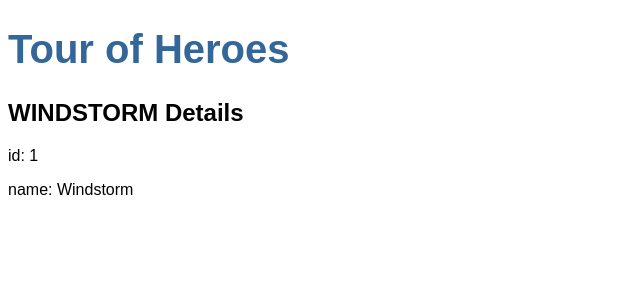
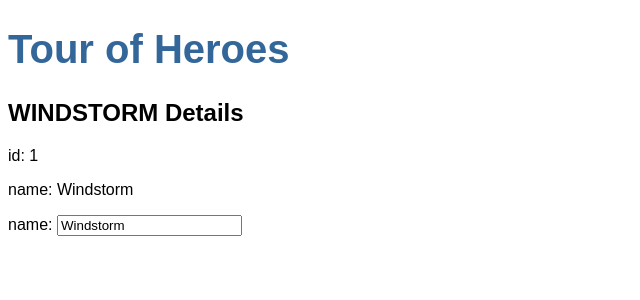
Before and after one commit to jcarlosj/angular-tour-of-heroes, an Angular app: page / in a window 1280 px wide. Shown: the top 300 px of the page, without its empty margins (0-640 px from the left). Built offline with nearby package versions, Linux system fonts and the light colour scheme.

Commit message:
[+] heroes.component: FormModule / [(ngModel)] para editar Hero a traves de un formulario

```diff
--- a/src/app/app.module.ts
+++ b/src/app/app.module.ts
@@ -1,5 +1,6 @@
 import { NgModule } from '@angular/core';
 import { BrowserModule } from '@angular/platform-browser';
+import { FormsModule } from '@angular/forms'; // <-- NgModel lives here
 
 import { AppComponent } from './app.component';
 import { HeroesComponent } from './heroes/heroes.component';
@@ -10,7 +11,8 @@ import { HeroesComponent } from './heroes/heroes.component';
     HeroesComponent
   ],
   imports: [
-    BrowserModule
+    BrowserModule,
+    FormsModule
   ],
   providers: [],
   bootstrap: [AppComponent]
--- a/src/app/heroes/heroes.component.html
+++ b/src/app/heroes/heroes.component.html
@@ -1,3 +1,9 @@
 <h2>{{ hero.name | uppercase }} Details</h2>
 <p><span>id: </span>{{ hero.id }}</p>
 <p><span>name: </span>{{ hero.name }}</p>
+
+<div>
+  <label>name:
+    <input [(ngModel)]="hero.name" placeholder="name"/>
+  </label>
+</div>
```
